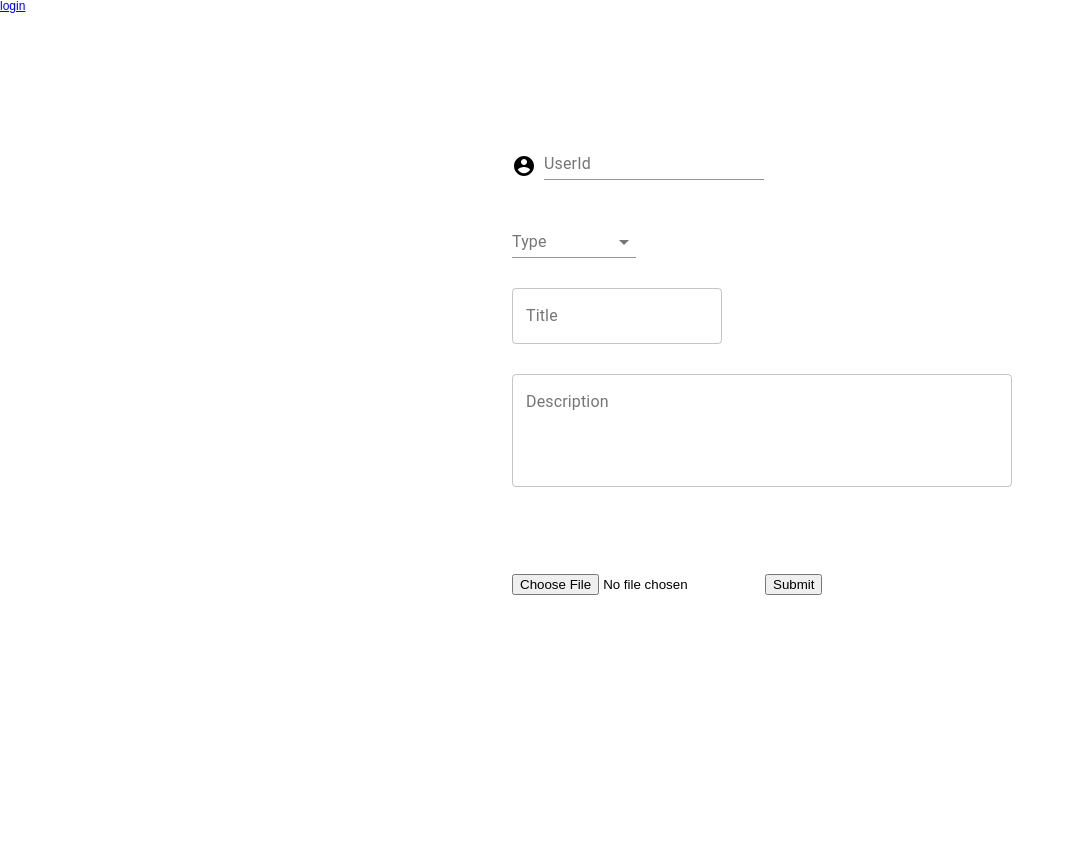
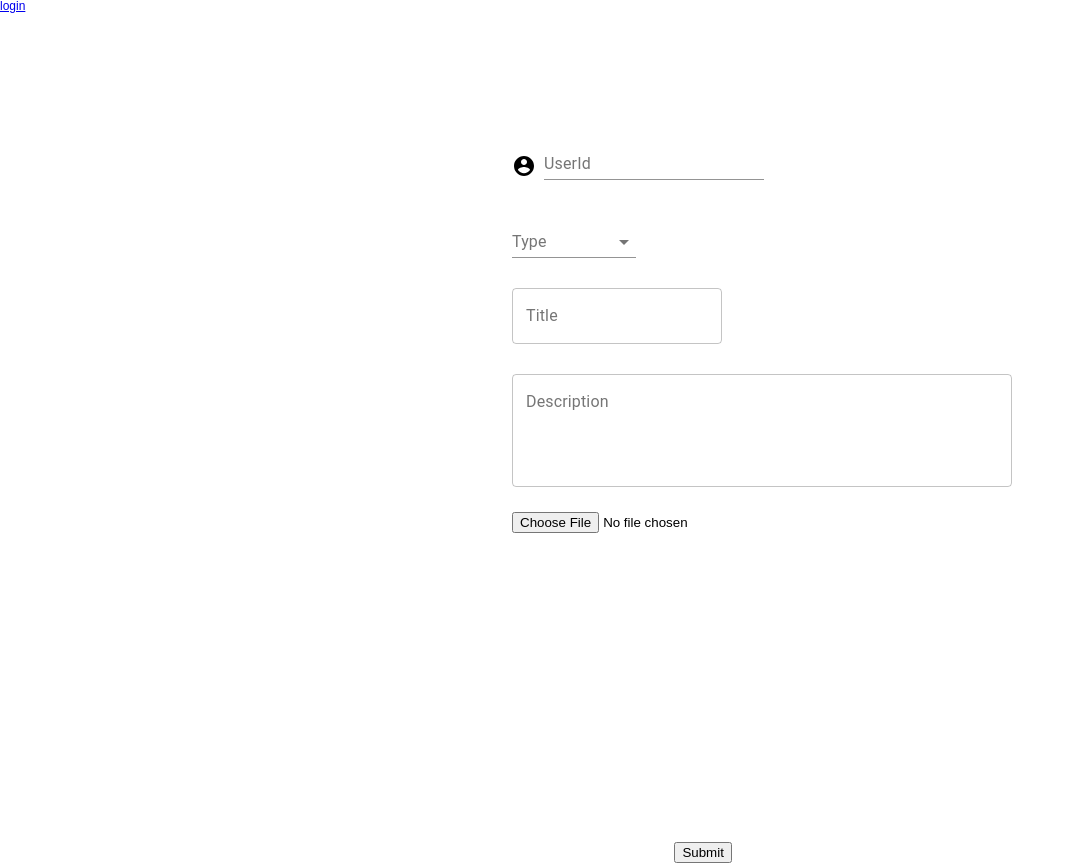
Before and after one commit to together-project-5/MERAKI_Academy_Project_5, a React (Create React App) app in the folder frontend/: page /createPost in a window 1280 px wide. Shown: the whole page, without its empty margins (0-1075 px from the left). Before the commit the page ends 800 px from the top, so only its background shows below. Built offline with nearby package versions, Linux system fonts and the light colour scheme.

Commit message:
create post css

```diff
--- a/frontend/src/components/upload/upload.css
+++ b/frontend/src/components/upload/upload.css
@@ -34,3 +34,13 @@
 .MuiSelect-select.MuiSelect-select {
     width: 100px;
 }
+.uploadImg {
+    width: 250px;
+    height: 250px;
+    margin-left: 40%;
+    margin-top: 3%;
+  }
+  .submit{
+      margin-left: 84.3vh;
+      margin-top: 10vh;
+  }
--- a/frontend/src/components/upload/upload.js
+++ b/frontend/src/components/upload/upload.js
@@ -131,11 +131,15 @@ const Upload = () => {
           onChange={handleFileInputChange}
           value={fileInputState}
         />
-        <button onClick={handleSubmitFile}>Submit</button>
         {previewSource && (
           <img src={previewSource} alt="chosen" style={{ height: "300px" }} />
         )}
       </div>
+      <div className="submit">
+
+      <button onClick={handleSubmitFile}>Submit</button>
+      </div>
+
     </div>
   );
 };
```
